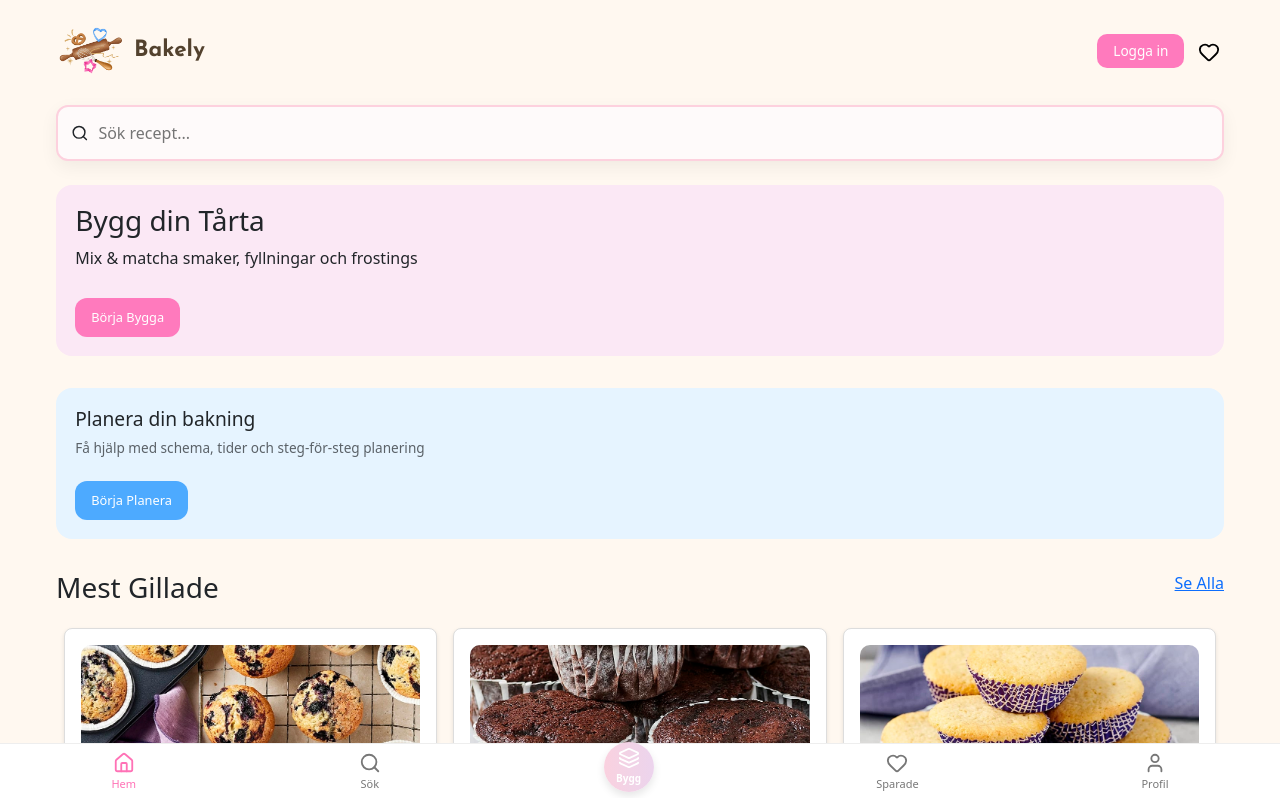
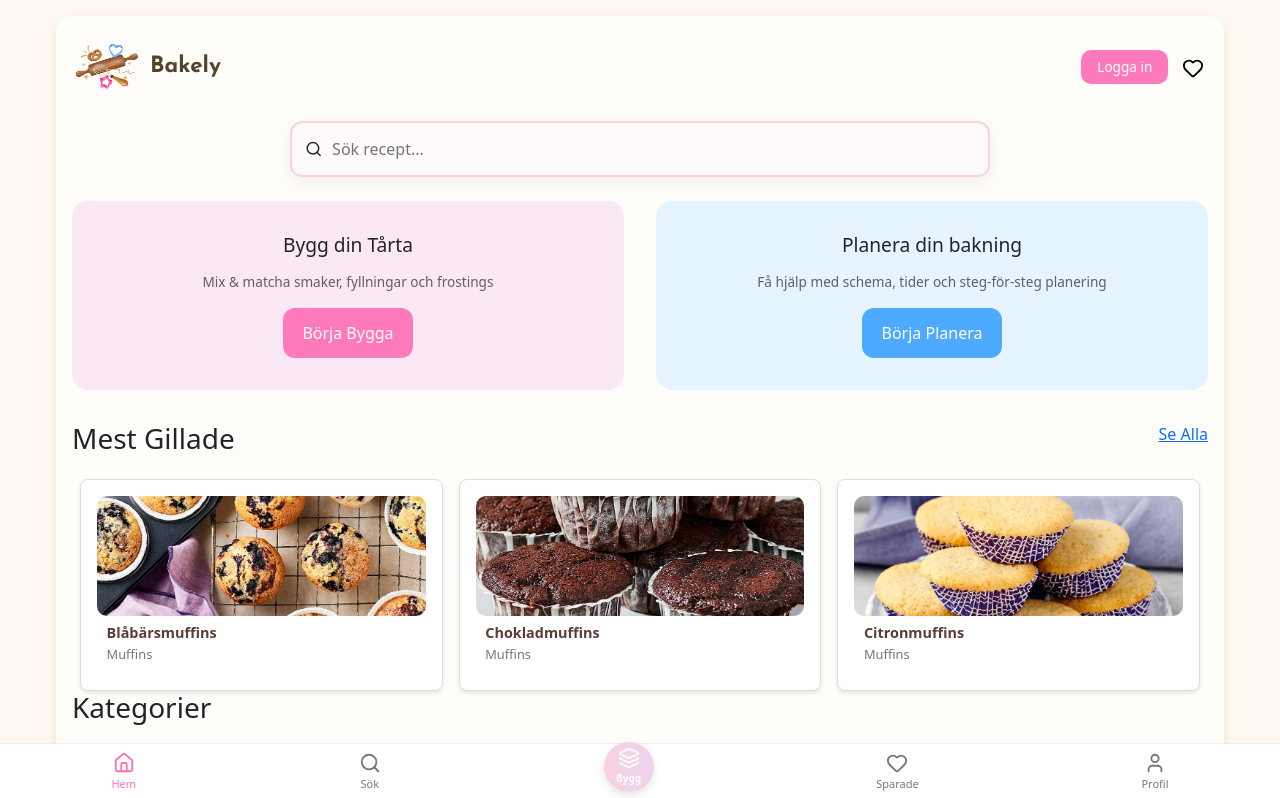
Before and after one commit to annappersson/Bakely, a React (Vite) app: page / in a window 1280 px wide. Shown: the top 798 px of the page. Built offline with nearby package versions, Linux system fonts and the light colour scheme.

Commit message:
Some desktop styling for homepage

```diff
--- a/src/assets/scss/BuildCakePage.scss
+++ b/src/assets/scss/BuildCakePage.scss
@@ -123,9 +123,9 @@ button.frosting-option {
     cursor: pointer;
 
     &.selected {
-        background: #ff6fa7; // pastellrosa
+        background: #ff7abd; // pastellrosa
         color: #fff;
-        border-color: #ff6fa7;
+        background: #ff7abd;
     }
 
     &.unselected {
@@ -168,7 +168,7 @@ button.frosting-option {
    SAVE-KNAPP
 =================== */
 #bakery {
-    background: #ff6fa7;
+    background: #ff7abd;
     color: #fff;
     border-radius: 12px;
     border: none;
@@ -177,7 +177,7 @@ button.frosting-option {
     transition: all 0.15s ease;
 
     &:hover {
-        background: #ff5b9a;
+        background: #e76daa;
         transform: translateY(-2px);
     }
 
--- a/src/assets/scss/Global.scss
+++ b/src/assets/scss/Global.scss
@@ -2,6 +2,7 @@
 
 #root {
     background-color: #fff8f0;
+    padding-bottom: 2rem;
 }
 
 #app {
--- a/src/assets/scss/HomePage.scss
+++ b/src/assets/scss/HomePage.scss
@@ -2,8 +2,14 @@
 @import "./Global";
 
 .home-page {
+  background-color: #fffdf9; // subtil skillnad mot #fff8f0
+  border-radius: 16px;
+  padding: 1rem;
+  margin-bottom: 2rem; // gör att det syns lite mot bakgrunden
+  box-shadow: 0 4px 12px rgba(0, 0, 0, 0.08);
   max-width: 100vw;
 
+  // SEARCH
   .search-wrapper {
     display: flex;
     align-items: center;
@@ -23,43 +29,29 @@
     }
   }
 
-  .build-card {
-    background: #fbe8f5;
-    border-radius: 16px;
-    padding: 1.2rem;
+  // FEATURE CARDS WRAPPER
+  .cards-wrapper {
+    display: flex;
+    flex-direction: column;
+    gap: 1.5rem;
     margin-bottom: 2rem;
 
-    .btn-start {
-      margin-top: 0.8rem;
-      display: inline-block;
-      padding: 0.6rem 1rem;
-      background: #ff7abd;
-      color: white;
-      border: none;
-      border-radius: 12px;
-      font-size: .8rem;
-      text-decoration: none;
-      cursor: pointer;
-    }
-
-    .btn-start:hover {
-      background: #fa6ab2;
+    @media (min-width: 1025px) {
+      flex-direction: row;
+      gap: 2rem;
     }
   }
 
-  .planning-card {
-    background: #e6f4ff;
-    /* ljus blå */
+  // GEMENSAM FEATURE CARD
+  .feature-card {
     border-radius: 16px;
-    padding: 1.2rem;
-    margin-bottom: 2rem;
+    padding: 1.5rem;
     display: flex;
-    justify-content: space-between;
+    flex-direction: column;
+    justify-content: center;
     align-items: center;
-
-    .content {
-      max-width: 70%;
-    }
+    text-align: center;
+    flex: 1;
 
     h3 {
       margin-top: 0;
@@ -67,41 +59,66 @@
     }
 
     p {
-      font-size: .85rem;
-      margin: 4px 0 10px;
-      opacity: .7;
+      font-size: 0.85rem;
+      margin: 0.5rem 0 1rem 0;
+      opacity: 0.7;
     }
 
-    .btn-startPlan {
-      margin-top: 0.8rem;
+    a {
       display: inline-block;
       padding: 0.6rem 1rem;
-      background: #4daaff;
-      /* blå knapp */
+      font-size: 0.8rem;
+      border-radius: 12px;
+      text-decoration: none;
       color: white;
-      border: none;
-      border-radius: 12px;
-      font-size: .8rem;
-      text-decoration: none;
       cursor: pointer;
+      transition: background 0.2s ease, transform 0.15s ease;
+
+      &:hover {
+        transform: translateY(-1px);
       }
 
-    .btn-startPlan:hover {
-      background: #3b8dd6;
+      &:active {
+        transform: scale(0.95);
       }
-
-    .icon {
-      width: 70px;
-      opacity: 0.7;
     }
   }
 
+  // SPECIFIK FÄRG PÅ VARJE KORT
+  .build-card {
+    @extend .feature-card;
+    background: #fbe8f5;
+
+    a {
+      background: #ff7abd;
+
+      &:hover {
+        background: #fa6ab2;
+      }
+    }
+  }
+
+  .planning-card {
+    @extend .feature-card;
+    background: #e6f4ff;
+
+    a {
+      background: #4daaff;
+
+      &:hover {
+        background: #3b8dd6;
+      }
+    }
+  }
+
+  // SECTION HEADER
   .section-header {
     display: flex;
     justify-content: space-between;
     margin-bottom: 1rem;
   }
 
+  // CATEGORIES
   .categories {
     display: grid;
     grid-template-columns: repeat(4, 1fr);
@@ -155,12 +172,12 @@
     }
   }
 
+  // RECIPE LIST
   .recipe-list {
     display: flex;
     flex-wrap: wrap;
     gap: 1rem;
     justify-content: center;
-
     scrollbar-width: none;
 
     &::-webkit-scrollbar {
@@ -207,16 +224,94 @@
       }
     }
   }
+}
 
+// MOBILE (<480px)
 @media (max-width: 480px) {
   .recipe-list .recipe-card {
     flex: 1 1 100%;
     max-width: 100%;
     min-width: 0;
   }
+
+  .cards-wrapper {
+    flex-direction: column;
   }
 }
 
+// TABLET (481px - 1024px)
+@media (min-width: 481px) and (max-width: 1024px) {
+  .recipe-list {
+    gap: 1.5rem;
+
+    .recipe-card {
+      flex: 1 1 calc(50% - 1.5rem);
+      max-width: calc(50% - 1.5rem);
+      min-width: 200px;
+
+      img {
+        height: 150px;
+      }
+    }
+  }
+
+  .categories {
+    grid-template-columns: repeat(4, 1fr);
+    gap: 16px;
+  }
+
+  .search-wrapper {
+    padding: 1rem;
+  }
+
+  .feature-card {
+    padding: 1.5rem;
+  }
+}
+
+// DESKTOP (>1024px)
+@media (min-width: 1025px) {
+  .recipe-list {
+    gap: 2rem;
+
+    .recipe-card {
+      flex: 1 1 calc(33.333% - 2rem);
+      max-width: calc(33.333% - 2rem);
+
+      img {
+        height: 180px;
+      }
+    }
+  }
+
+  .categories {
+    grid-template-columns: repeat(6, 1fr);
+    gap: 20px;
+  }
+
+  .search-wrapper {
+    max-width: 600px;
+    margin: 0 auto 2rem auto;
+    padding: 1rem 1.5rem;
+  }
+
+  .cards-wrapper {
+    flex-direction: row;
+  }
+
+  .feature-card {
+    flex: 1;
+    max-width: 50%;
+    padding: 2rem;
+
+    a {
+      font-size: 1rem;
+      padding: 0.8rem 1.2rem;
+    }
+  }
+}
+
+// HEADER
 .home-header {
   display: flex;
   justify-content: space-between;
@@ -226,47 +321,23 @@
   .logo {
     font-size: 1.4rem;
     font-weight: 700;
-  }
+    display: flex;
+    align-items: center;
+    gap: 0.5rem;
+    font-family: 'Josefin Sans', sans-serif;
+    color: #53422e;
 
-  /* NEW: Login / Logout button styling */
-  .auth-btn {
-    padding: 0.45rem 1rem;
-    font-size: 0.85rem;
-    border-radius: 10px;
-    border: none;
-    background: #ff7abd;
-    color: white;
-    text-decoration: none;
-    cursor: pointer;
-    transition: background 0.2s ease, transform 0.15s ease;
-
-    &:hover {
-      background: #fa68b2;
-      transform: translateY(-2px);
-    }
-
-    &:active {
-      transform: scale(0.95);
-    }
+    .logo-img {
+      width: 70px;
+      height: 70px;
+      object-fit: contain;
     }
   }
 
-.home-header {
-  display: flex;
-  justify-content: space-between;
-  align-items: center;
-  margin-bottom: 1.2rem;
-
-  .logo {
-    font-size: 1.4rem;
-    font-weight: 700;
-  }
-
-  /* WRAPPER FOR BUTTONS ON THE RIGHT */
   .header-right {
     display: flex;
     align-items: center;
-    gap: 0.6rem; // mellanrum mellan logga in och hjärtat
+    gap: 0.6rem;
   }
 
   .auth-btn {
@@ -306,18 +377,16 @@
   }
 }
 
-.logo {
-  display: flex;
-  align-items: center;
-  gap: 0.5rem; // avstånd mellan bild och text
-  font-size: 1.4rem;
-  font-weight: 700;
-  font-family: 'Josefin Sans', sans-serif;
-  color: #53422e;
+// DESKTOP (>1024px)
+@media (min-width: 1025px) {
+  .search-wrapper {
+    max-width: 700px; // gör fältet bredare än tidigare
+    width: 90%; // fyller upp till 90% av skärmens bredd
+    margin: 0 auto 2rem auto; // centrerar och ger lite margin-bottom
+    padding: 1rem 1.5rem; // behåller padding
+  }
 
-  .logo-img {
-    width: 70px; // justera storlek efter behov
-    height: 70px;
-    object-fit: contain;
+  .search-wrapper input {
+    width: 100%; // input fyller wrappern
   }
 }
--- a/src/pages/HomePage.tsx
+++ b/src/pages/HomePage.tsx
@@ -36,22 +36,17 @@ function HomePage() {
       </div>
 
       {/* BUILD YOUR CAKE */}
-      <div className="build-card">
-        <h3>Bygg din Tårta</h3>
-        <p>Mix & matcha smaker, fyllningar och frostings</p>
-        <Link to="/bygg-tarta" className="btn-start">
-          Börja Bygga
-        </Link>
-      </div>
+      <div className="cards-wrapper">
+        <div className="build-card feature-card">
+          <h3>Bygg din Tårta</h3>
+          <p>Mix & matcha smaker, fyllningar och frostings</p>
+          <Link to="/bygg-tarta">Börja Bygga</Link>
+        </div>
 
-      {/* PLANERING */}
-      <div className="feature-card planning-card">
-        <div className="content">
+        <div className="planning-card feature-card">
           <h3>Planera din bakning</h3>
           <p>Få hjälp med schema, tider och steg-för-steg planering</p>
-          <Link to="/planera" className="btn-startPlan">
-            Börja Planera
-          </Link>
+          <Link to="/planera">Börja Planera</Link>
         </div>
       </div>
 
```
Lines whose indentation alone changed are shown as unchanged.
